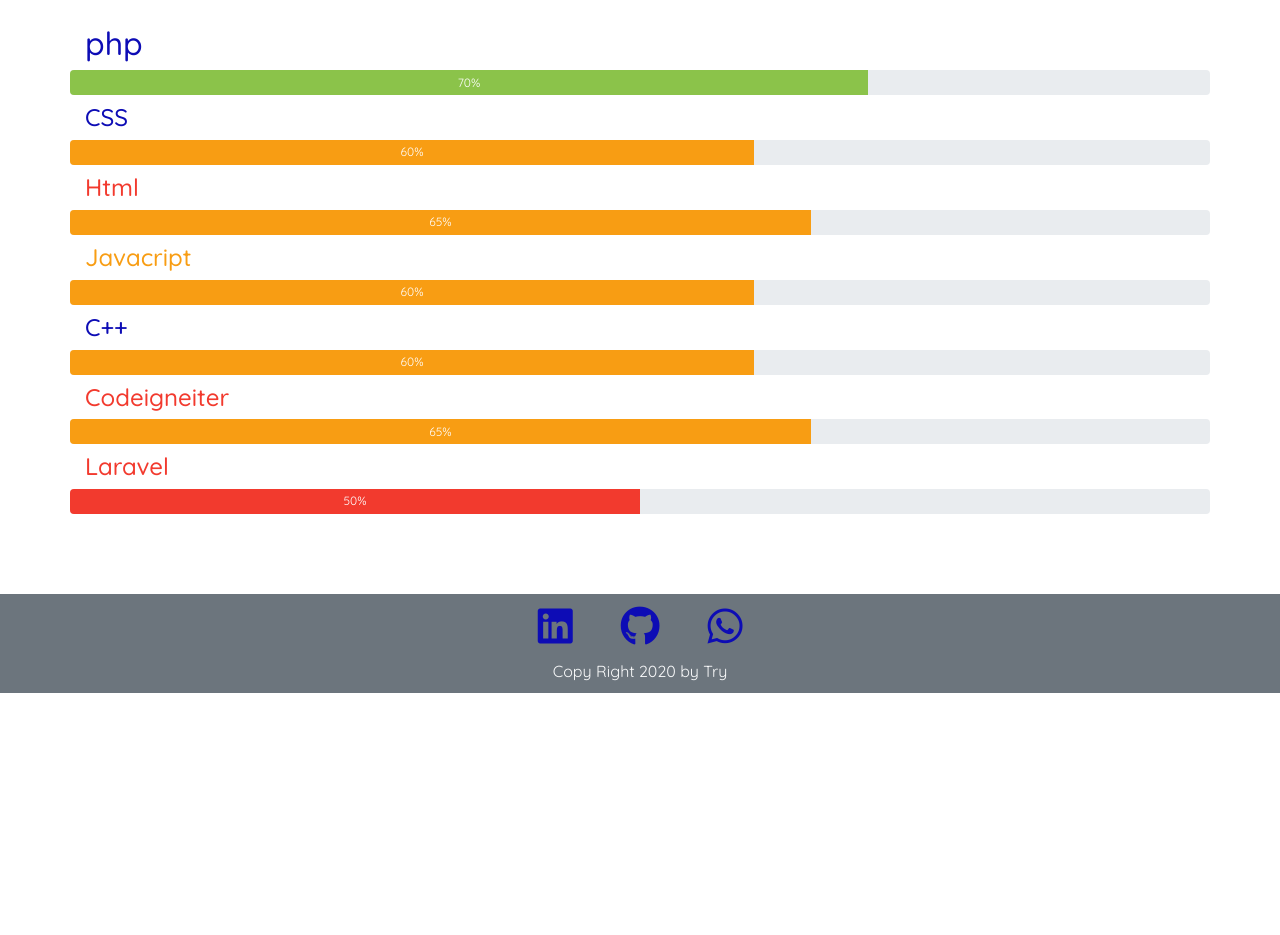
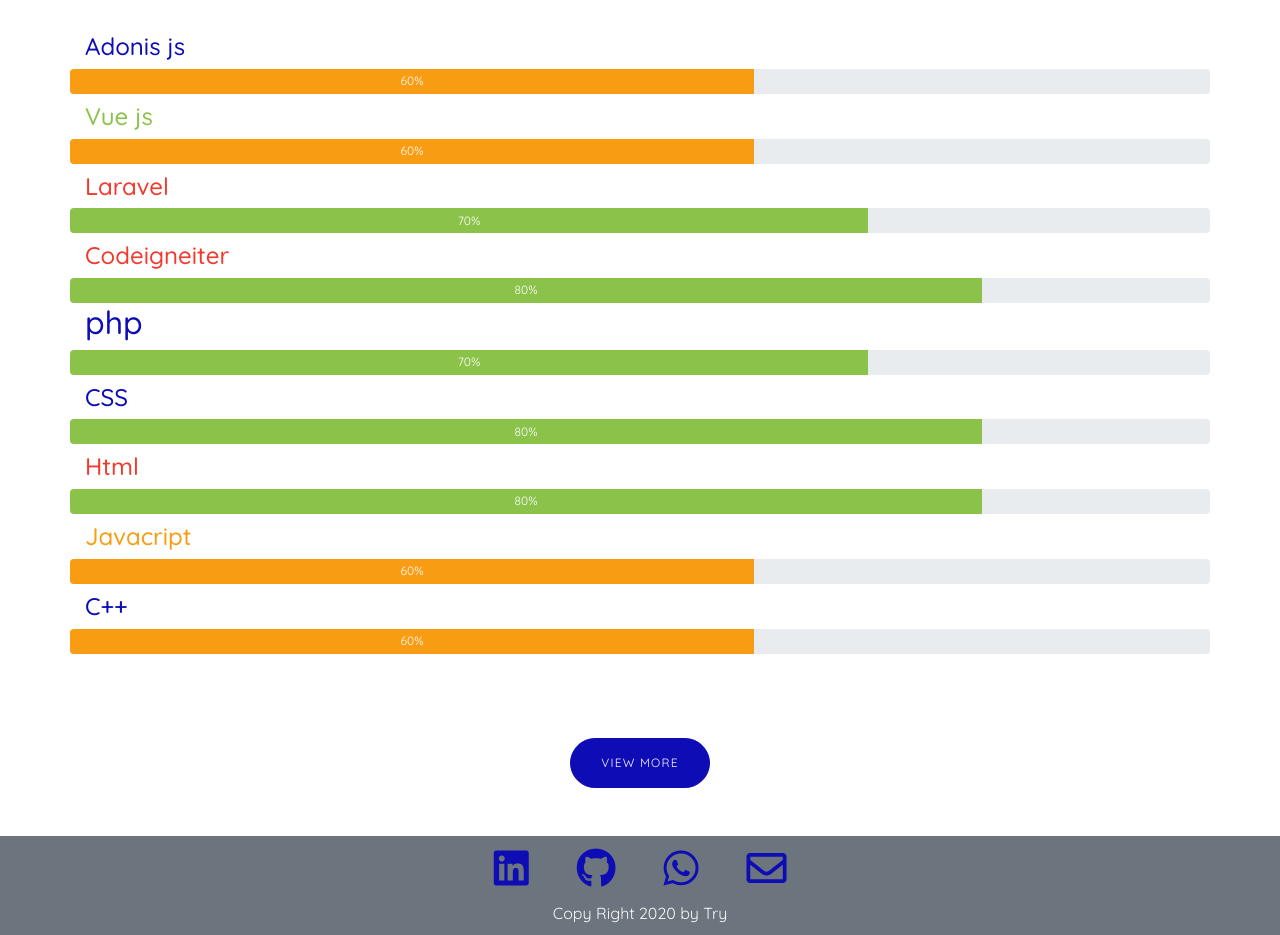
Before and after one commit to TrySoehardi/TrySoehardi.github.io, a plain HTML site: page skill.html in a window 1280 px wide. Shown: the part 560-1495 px from the top of the page. Before the commit the page ends 1253 px from the top, so only its background shows below. Drawn offline with Linux system fonts and the light colour scheme; files whose address does not match are found by name.

Commit message:
...........

```diff
--- a/skill.html
+++ b/skill.html
@@ -97,6 +97,28 @@
           <div class="col-lg-12" data-aos="fade-left" data-aos-delay="400">
 
 
+            <div class="col-md-6 mt-2"><h4 class="text-primary">Adonis js</h4></div>
+              <div class="progress" style="height:25px;">
+                <div class="progress-bar bg-warning" role="progressbar" style="width: 60%;" aria-valuenow="60" aria-valuemin="0" aria-valuemax="100" data-aos="fade-right" data-aos-delay="400">60%</div>
+              </div>
+
+
+            <div class="col-md-6 mt-2"><h4 class="text-success">Vue js</h4></div>
+            <div class="progress" style="height:25px;">
+              <div class="progress-bar bg-warning" role="progressbar" style="width: 60%;" aria-valuenow="60" aria-valuemin="0" aria-valuemax="100" data-aos="fade-right" data-aos-delay="400">60%</div>
+            </div>
+
+            <div class="col-md-6 mt-2"><h4 class="text-danger">Laravel</h4></div>
+              <div class="progress" style="height:25px;">
+                <div class="progress-bar bg-success" role="progressbar" style="width: 70%;" aria-valuenow="70" aria-valuemin="0" aria-valuemax="100" data-aos="fade-right" data-aos-delay="400">70%</div>
+              </div>
+
+              <div class="col-md-6 mt-2"><h4 class="text-danger">Codeigneiter</h4></div>
+              <div class="progress" style="height:25px;">
+                <div class="progress-bar bg-success" role="progressbar" style="width: 80%;" aria-valuenow="80" aria-valuemin="0" aria-valuemax="100" data-aos="fade-right" data-aos-delay="400">80%</div>
+              </div>
+
+
               <div class="col-md-6 mb-auto"><h2 class="text-primary">php</h4></div>
               <div class="progress" style="height:25px;">
                 <div class="progress-bar bg-success justify-content-center" role="progressbar" style="width: 70%;" aria-valuenow="70" aria-valuemin="0" aria-valuemax="100" data-aos="fade-right" data-aos-delay="400">70%</div>
@@ -104,12 +126,12 @@
 
               <div class="col-md-6 mt-2"><h4 class="text-primary">CSS</h4></div>
               <div class="progress" style="height:25px;">
-                <div class="progress-bar bg-warning" role="progressbar" style="width: 60%;" aria-valuenow="60" aria-valuemin="0" aria-valuemax="100" data-aos="fade-right" data-aos-delay="400">60%</div>
+                <div class="progress-bar bg-success" role="progressbar" style="width: 80%;" aria-valuenow="80" aria-valuemin="0" aria-valuemax="100" data-aos="fade-right" data-aos-delay="400">80%</div>
               </div>
 
               <div class="col-md-6 mt-2"><h4 class="text-danger">Html</h4></div>
               <div class="progress" style="height:25px;">
-                <div class="progress-bar bg-warning" role="progressbar" style="width: 65%;" aria-valuenow="65" aria-valuemin="0" aria-valuemax="100" data-aos="fade-right" data-aos-delay="400">65%</div>
+                <div class="progress-bar bg-success" role="progressbar" style="width: 80%;" aria-valuenow="80" aria-valuemin="0" aria-valuemax="100" data-aos="fade-right" data-aos-delay="400">80%</div>
               </div>
 
               <div class="col-md-6 mt-2"><h4 class="text-warning">Javacript</h4></div>
@@ -122,32 +144,29 @@
                 <div class="progress-bar bg-warning" role="progressbar" style="width: 60%;" aria-valuenow="60" aria-valuemin="0" aria-valuemax="100" data-aos="fade-right" data-aos-delay="400">60%</div>
               </div>
 
-              <div class="col-md-6 mt-2"><h4 class="text-danger">Codeigneiter</h4></div>
-              <div class="progress" style="height:25px;">
-                <div class="progress-bar bg-warning" role="progressbar" style="width: 65%;" aria-valuenow="65" aria-valuemin="0" aria-valuemax="100" data-aos="fade-right" data-aos-delay="400">65%</div>
-              </div>
 
-              <div class="col-md-6 mt-2"><h4 class="text-danger">Laravel</h4></div>
-              <div class="progress" style="height:25px;">
-                <div class="progress-bar bg-danger" role="progressbar" style="width: 50%;" aria-valuenow="50" aria-valuemin="0" aria-valuemax="100" data-aos="fade-right" data-aos-delay="400">50%</div>
-              </div>
+
 
         </div>
       </div>
       </div>
     </section>
 
+    <div class="col-12 text-center mt-1 mb-5">
+      <a href="project.html" class="btn btn-primary btn-md">View More</a>
+    </div>
+
 
     <div class="container-fluid p-2 bg-secondary">
       <div class="d-flex justify-content-center">
-        <a href="https://www.linkedin.com/in/try-suhardi-956653150/" class="pr-5"><h1><i class="fab fa-linkedin"></i></h1></a>
+        <a href="https://www.linkedin.com/in/try-suhardi-956653150" class="pr-5"><h1><i class="fab fa-linkedin"></i></h1></a>
         <a href="https://github.com/TrySoehardi" class="pr-5"><h1><i class="fab fa-github"></i></h1></a>
         <a><h1></h1></a>
-        <a href="https://wa.me/6285260078401"><h1><i class="fab fa-whatsapp"></i></h1></a>
+        <a href="https://wa.me/6285260078401" class="pr-5"><h1><i class="fab fa-whatsapp"></i></h1></a>
+        <a href = "mailto: Trysuhardi5@gmail.com"><h1><i class="far fa-envelope"></i></h1></a>
       </div>
       <div class="d-flex justify-content-center text-light">Copy Right 2020 by Try</div>
     </div>
-
   </div>
 
   <script src="js/jquery-3.3.1.min.js"></script>
```
Also changed, not shown: about.html (+4 -3 lines), index.html (+7 -18 lines), project.html (+5 -1 lines).
